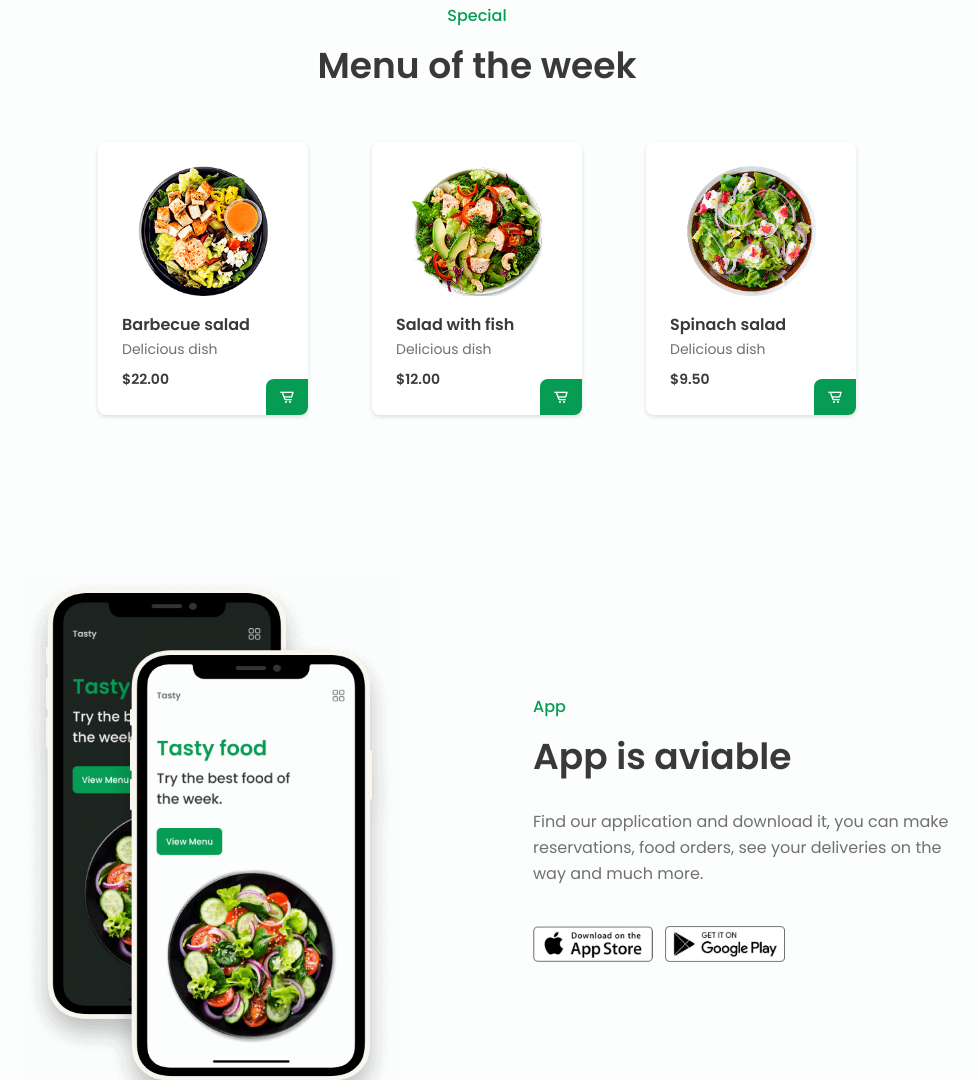
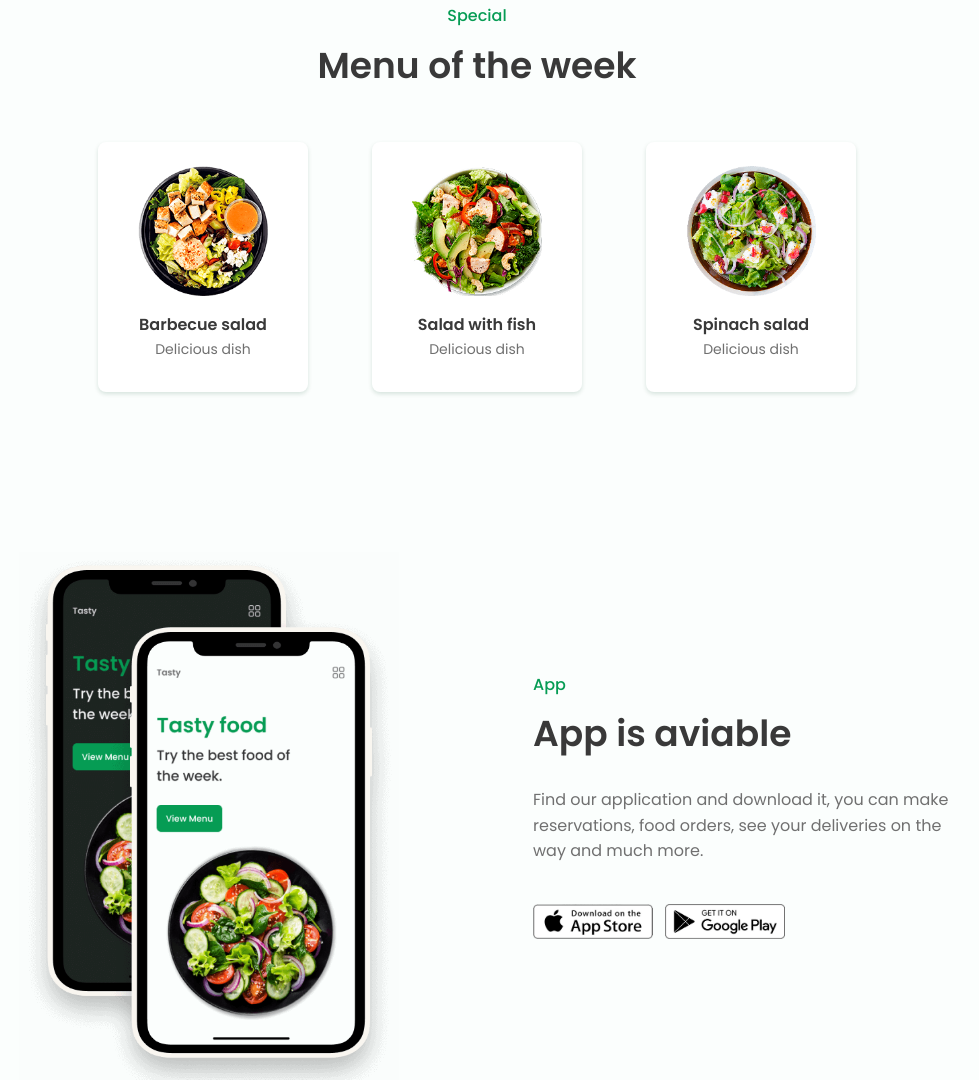
Before and after one commit to Soknic/LandingPage, a plain HTML site: page index.html in a window 1280 px wide. Shown: the part 1994-3074 px from the top of the page, without its empty margins (163-1142 px from the left). Drawn offline with nearby package versions, Linux system fonts and the light colour scheme.

Commit message:
Clean up

```diff
--- a/assets/style.css
+++ b/assets/style.css
@@ -56,19 +56,19 @@ html {
   scroll-behavior: smooth;
 }
 /*========== Variables Darkt theme ==========*/
-body.dark-theme{
-  --title-color: #F1F3F2;
-  --text-color: #C7D1CC;
+body.dark-theme {
+  --title-color: #f1f3f2;
+  --text-color: #c7d1cc;
   --body-color: #000000;
   --container-color: #303331;
 }
 /*========== Button Dark/Light ==========*/
-.change-theme{
+.change-theme {
   position: absolute;
   right: 1rem;
   top: 1.8rem;
   color: var(--text-color);
-  font-size:1rem ;
+  font-size: 1rem;
   cursor: pointer;
 }
 body {
@@ -322,6 +322,7 @@ img {
   border-radius: 0.5rem;
   box-shadow: 0 2px 4px rgba(3, 74, 40, 0.15);
   padding: 0.75rem;
+  text-align: center;
 }
 
 .menu__img {
@@ -330,8 +331,7 @@ img {
   margin-bottom: var(--mb-2);
 }
 
-.menu__name,
-.menu__preci {
+.menu__name {
   font-weight: var(--font-semi-bold);
   color: var(--title-color);
 }
@@ -340,22 +340,12 @@ img {
   font-size: var(--normal-font-size);
 }
 
-.menu__detail,
-.menu__preci {
+.menu__detail {
   font-size: var(--small-font-size);
 }
 
 .menu__detail {
   margin-bottom: var(--mb-1);
-}
-
-.menu__button {
-  position: absolute;
-  bottom: 0;
-  right: 0;
-  display: flex;
-  padding: 0.625rem 0.813rem;
-  border-radius: 0.5rem 0 0.5rem 0;
 }
 
 /*========== APP ==========*/
@@ -512,18 +502,18 @@ img {
     margin: 0 var(--mb-1) 0 0;
   }
 }
-@media screen and (min-width: 960px){
-  .bd-container{
+@media screen and (min-width: 960px) {
+  .bd-container {
     margin-left: auto;
     margin-right: auto;
   }
 
-  .home__img{
+  .home__img {
     width: 500px;
   }
 
   .about__container,
-  .app__container{
+  .app__container {
     column-gap: 7rem;
   }
 }
--- a/index.html
+++ b/index.html
@@ -48,7 +48,7 @@
                 <div class="home__data">
                     <h1 class="home__title">Tasty food</h1>
                     <h2 class="home__subtitle">Try the best food of <br> the week.</h2>
-                    <a href="#" class="button">View menu</a>
+                    <a href="#menu" class="button">View menu</a>
                 </div>
                 <img src="assets/img/home.png" alt="" class="home__img">
             </div>
@@ -360,24 +360,24 @@
                 <img src="assets/img/plate1.png" alt="" class="menu__img">
                 <h3 class="menu__name">Barbecue salad</h3>
                 <span class="menu__detail">Delicious dish</span>
-                <span class="menu__preci">$22.00</span>
-                <a href="#" class="button menu__button"><i class='bx bx-cart-alt'></i></a>
+
+
             </div>
 
             <div class="menu__content">
                 <img src="assets/img/plate2.png" alt="" class="menu__img">
                 <h3 class="menu__name">Salad with fish</h3>
                 <span class="menu__detail">Delicious dish</span>
-                <span class="menu__preci">$12.00</span>
-                <a href="#" class="button menu__button"><i class='bx bx-cart-alt'></i></a>
+
+
             </div>
 
             <div class="menu__content">
                 <img src="assets/img/plate3.png" alt="" class="menu__img">
                 <h3 class="menu__name">Spinach salad</h3>
                 <span class="menu__detail">Delicious dish</span>
-                <span class="menu__preci">$9.50</span>
-                <a href="#" class="button menu__button"><i class='bx bx-cart-alt'></i></a>
+
+
             </div>
         </div>
     </section>
@@ -428,9 +428,7 @@
                 <h3 class="footer__title">Services</h3>
                 <ul>
                     <li><a href="#" class="footer__link">Delivery</a></li>
-                    <li><a href="#" class="footer__link">Pricing</a></li>
                     <li><a href="#" class="footer__link">Fast food</a></li>
-                    <li><a href="#" class="footer__link">Reserve your spot</a></li>
                 </ul>
             </div>
             <div class="footer__content">
```
Also changed, not shown: assets/js.js (+6 -6 lines).
